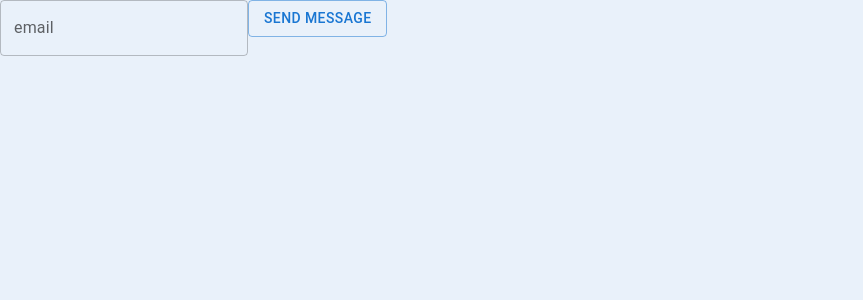
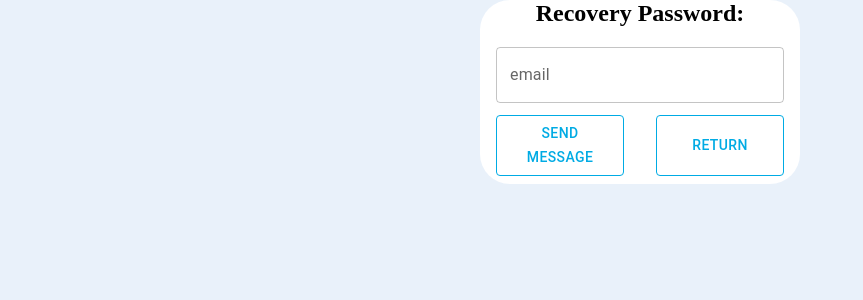
Before and after one commit to markopolo139/Project-Planner-Frontend, a React (Create React App) app: page /change/password in a window 1280 px wide. Shown: the top 300 px of the page, without its empty margins (0-863 px from the left). Built offline with nearby package versions, Linux system fonts and the light colour scheme.

Commit message:
feat(PasswordRecovery): add css and fix placments of elements
-- also add button to return to login page

```diff
--- a/src/components/App.tsx
+++ b/src/components/App.tsx
@@ -28,11 +28,11 @@ function App() {
     return (
         <div className={styles.app}>
             <header className={styles.header}>Project Overview</header>
-            <div className={styles.forms}>
-                { isError && <ErrorPopUp error={error} />}
-                { (!isPasswordRecovery && !isJwtSet) && <LoginPage authenticate={authenticate} setPasswordRecovery={setPasswordRecovery}/> }
-                { isPasswordRecovery && <PasswordRecoveryPage /> }
-            </div>
+            { isError && <ErrorPopUp error={error} />}
+            { !isJwtSet && <div className={styles.forms}>
+                {!isPasswordRecovery && <LoginPage authenticate={authenticate} setPasswordRecovery={setPasswordRecovery}/>}
+                {isPasswordRecovery && <PasswordRecoveryPage setPasswordRecovery={setPasswordRecovery}/>}
+            </div> }
             { isJwtSet && <div className={styles.outlet}><Outlet /></div>}
         </div>
     );
--- a/src/components/PasswordRecoveryPage.tsx
+++ b/src/components/PasswordRecoveryPage.tsx
@@ -1,10 +1,15 @@
 import {Alert, Button, CircularProgress, TextField} from "@mui/material";
-import {useState} from "react";
+import React, {useState} from "react";
 import useQuery from "../configuration/QueryHook";
 import {useChangePasswordMutation, useSendEmailMutation} from "../api/RecoveryPasswordApi";
 import ErrorPopUp from "./ErrorPopUp";
+import styles from "../css/PasswordRecovery.module.sass"
 
-export default function PasswordRecoveryPage() {
+interface PasswordRecoveryProps {
+    setPasswordRecovery: any
+}
+
+export default function PasswordRecoveryPage(props: PasswordRecoveryProps) {
     const [
         sendEmail,
         { error: emailError, isError: isEmailError, isLoading: isEmailSending}
@@ -28,19 +33,13 @@ export default function PasswordRecoveryPage() {
     }
 
     if (token != null) {
-        if (isPasswordChanging)
         return (
             <div>
-                    <p>Password is changing</p>
-                    <br/>
-                    <CircularProgress />
-                </div>
-            )
-        return (
-            <div>
+                <header className={styles.header}>Project Overview</header>
                 { isPasswordError && <ErrorPopUp error={changePasswordError}/> }
                 { isFormValid || <Alert severity="error">Password does not match</Alert> }
-                <form onSubmit={e => {
+                <div className={styles.passwordDiv}>
+                    <form className={styles.forms} onSubmit={e => {
                         e.preventDefault()
                         try {
                             validateNewPassword()
@@ -49,6 +48,7 @@ export default function PasswordRecoveryPage() {
                             setValidForm(false)
                         }
                     }}>
+                        <h2>Change Password:</h2>
                         <TextField
                             className="TextField" label="New Password" variant="outlined" type="password" onChange={e => {
                             setPassword(e.target.value.trim())
@@ -60,33 +60,33 @@ export default function PasswordRecoveryPage() {
                         }}
                         />
                         <Button className="Button" variant="outlined" type="submit">Change Password</Button>
+                        { isPasswordChanging && <CircularProgress /> }
                     </form>
+                </div>
             </div>
         )
     }
 
-    if (isEmailSending)
     return (
-            <div>
-                <p>Message is being sent</p>
-                <br/>
-                <CircularProgress />
-            </div>
-        )
-
-    return (
-        <div>
+        <div className={styles.formDiv}>
             { isEmailError && <ErrorPopUp error={emailError} /> }
-            <form onSubmit={e => {
+            <form className={styles.forms} onSubmit={e => {
                 e.preventDefault()
                 sendEmail(email)
             }}>
+                <h2>Recovery Password:</h2>
                 <TextField
                     className="TextField" label="email" variant="outlined" type="email" onChange={e => {
                         setEmail(e.target.value.trim())
                     }}
                 />
+                <div>
                     <Button className="Button" variant="outlined" type="submit">Send message</Button>
+                    <Button className="Button" variant="outlined" onClick={e => {
+                        props.setPasswordRecovery(false)
+                    }}>Return</Button>
+                </div>
+                {isEmailSending && <CircularProgress /> }
             </form>
         </div>
     )
--- a/src/configuration/Router.tsx
+++ b/src/configuration/Router.tsx
@@ -28,7 +28,7 @@ export const router = createBrowserRouter([
         ]
     }, {
         path: "/change/password",
-        element: <PasswordRecoveryPage />,
+        element: <PasswordRecoveryPage setPasswordRecovery={ null }/>,
         errorElement: <ErrorPage />,
     }
 ])
--- /dev/null
+++ b/src/css/PasswordRecovery.module.sass
@@ -0,0 +1,32 @@
+@import forms.sass
+
+.header
+  display: flex
+  justify-content: center
+  font-size: 3.5rem
+  background-color: #91C8E4
+  padding-bottom: 0.25rem
+
+.formDiv
+  display: flex
+  width: 100%
+  justify-content: center
+
+.passwordDiv
+  display: flex
+  justify-content: center
+  align-content: center
+  height: 50rem
+
+.forms
+  @extend %forms
+  & h2
+    margin-top: 0
+    align-self: center
+  & div
+    display: flex
+    justify-content: space-evenly
+  & div :global(.Button)
+    width: 100%
+  width: 25%
+  height: 30%
```
Lines whose indentation alone changed are shown as unchanged.
